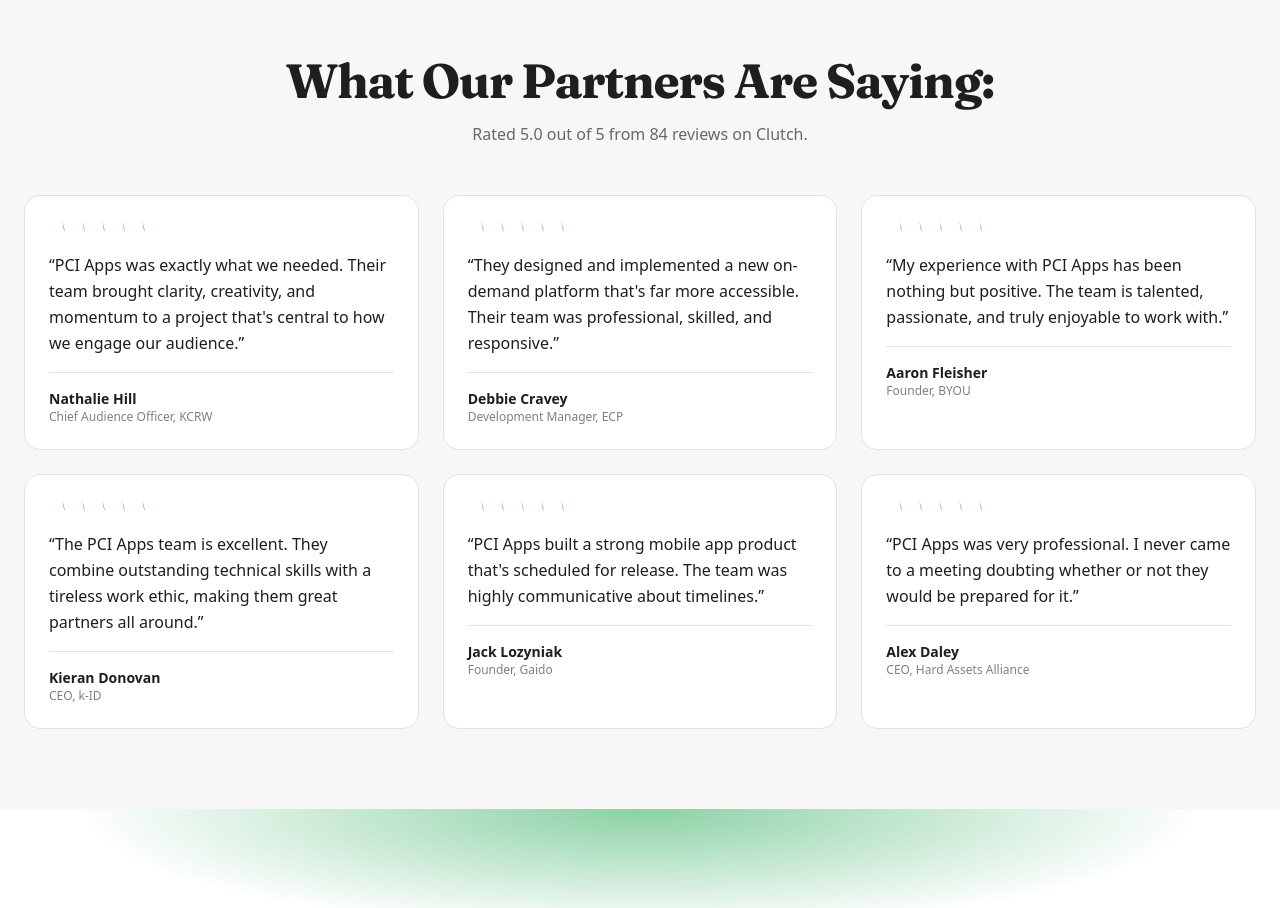
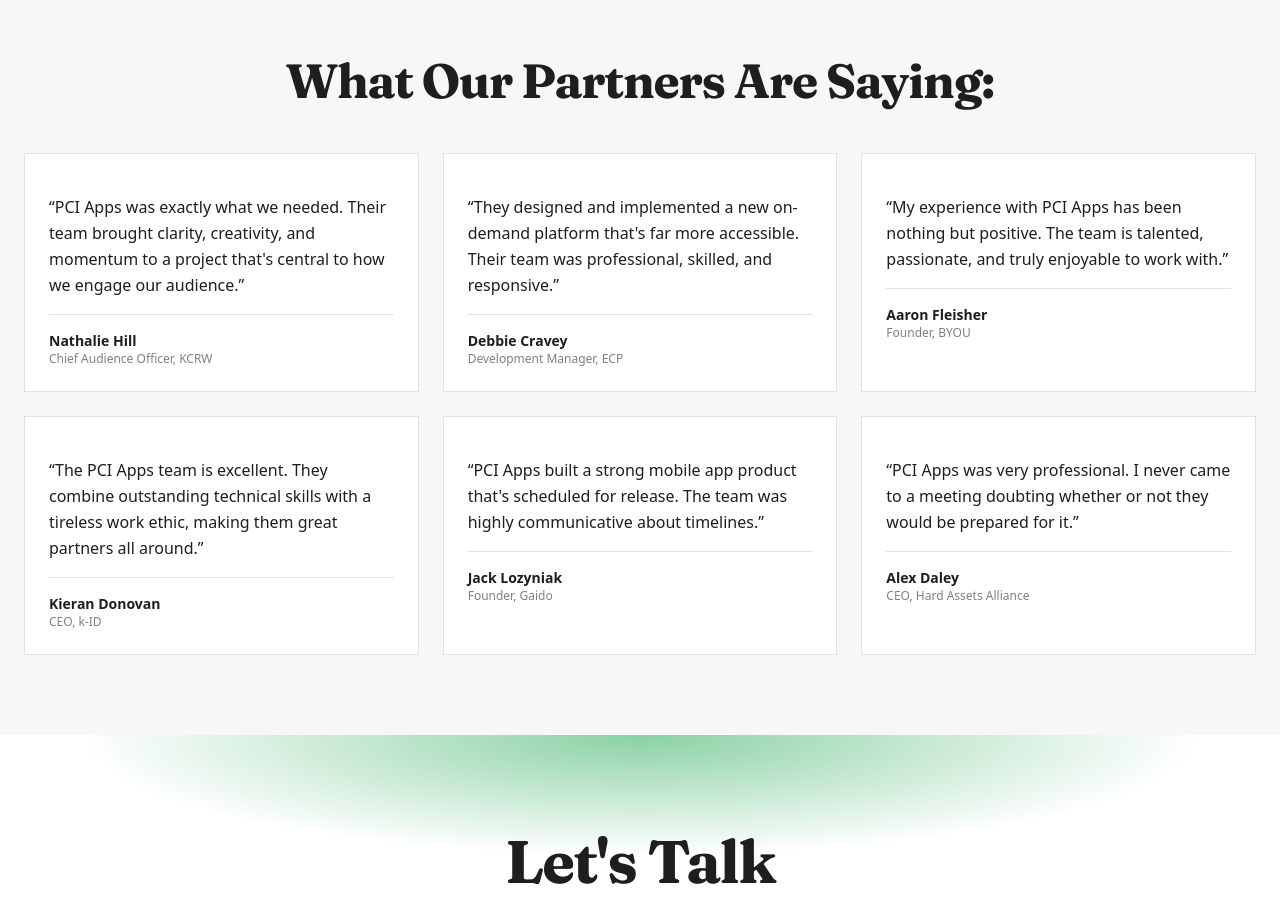
Before and after one commit to patrickiyiakimo/pci, a Next.js app in the folder client/: page / in a window 1280 px wide. Shown: the part 4640-5548 px from the top of the page. Built offline with nearby package versions, Linux system fonts and the light colour scheme; a web font is replaced by a local one.

Commit message:
feat:(UI) Removed some unnecessary text from the Testimonials section. I also created the vercel.json file at the root of the project

```diff
--- a/client/src/components/home/Testimonials.jsx
+++ b/client/src/components/home/Testimonials.jsx
@@ -49,16 +49,16 @@
 
 function Card({ t }) {
   return (
-    <figure className="flex h-full flex-col rounded-2xl border border-grey-200 bg-white p-6">
+    <figure className="flex h-full flex-col border border-grey-200 bg-white p-6">
       <span
         className="flex gap-1 text-accent"
         aria-label={`${t.author} rated 5 stars`}
       >
-        {Array.from({ length: 5 }, (_, i) => (
+        {/* {Array.from({ length: 5 }, (_, i) => (
           <svg key={i} viewBox="0 0 24 24" fill="currentColor" className="h-4 w-4">
             <path d="M20 2l2 11 4 10 3 14" />
           </svg>
-        ))}
+        ))} */}
       </span>
       <blockquote className="mt-4 text-base leading-relaxed text-contrast">
         &ldquo;{t.quote}&rdquo;
@@ -96,9 +96,6 @@
           <h2 className="text-3xl font-bold tracking-tight text-contrast sm:text-4xl lg:text-5xl">
             What Our Partners Are Saying:
           </h2>
-          <p className="mt-4 text-base leading-relaxed text-grey-600">
-            Rated 5.0 out of 5 from 84 reviews on Clutch.
-          </p>
         </div>
 
         <div className="mt-12 hidden md:grid md:grid-cols-2 md:gap-6 lg:grid-cols-3">
```
Also changed, not shown: 1 other file (tests, documents, lock files or other folders).
